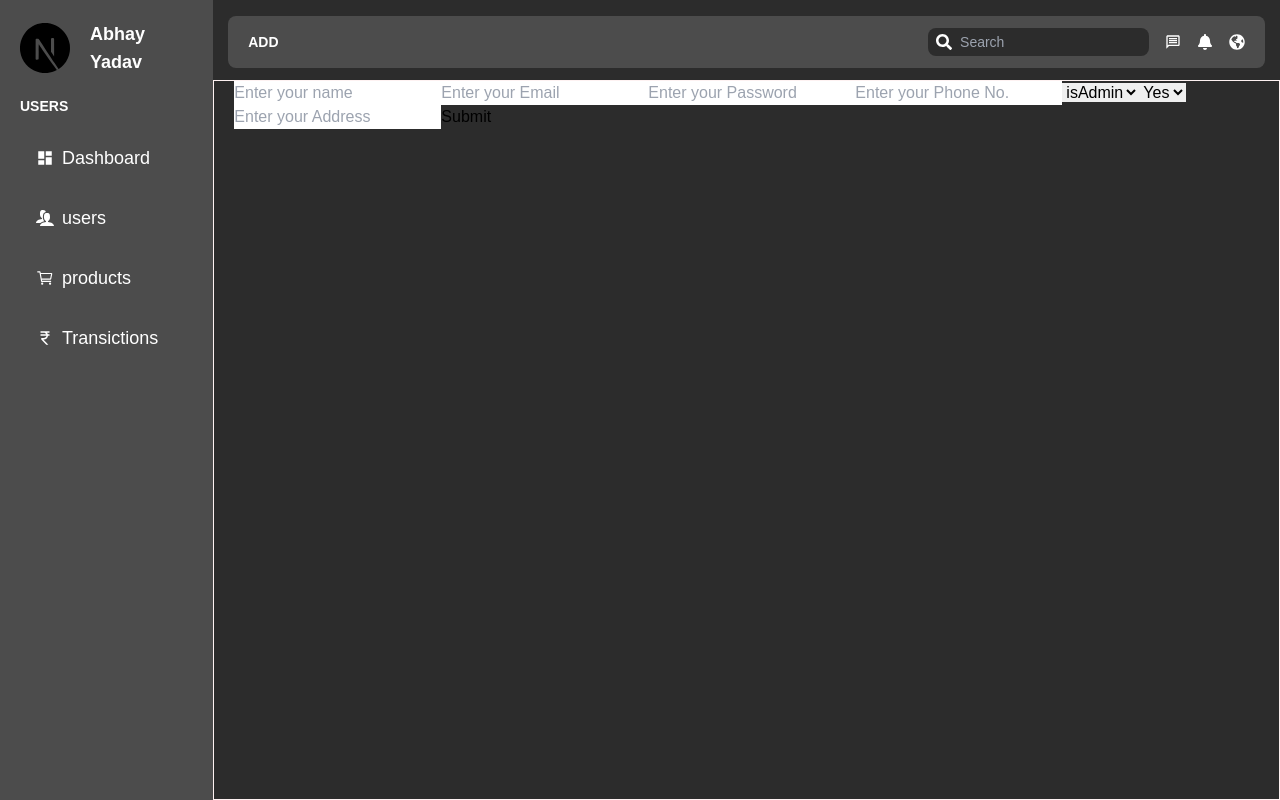
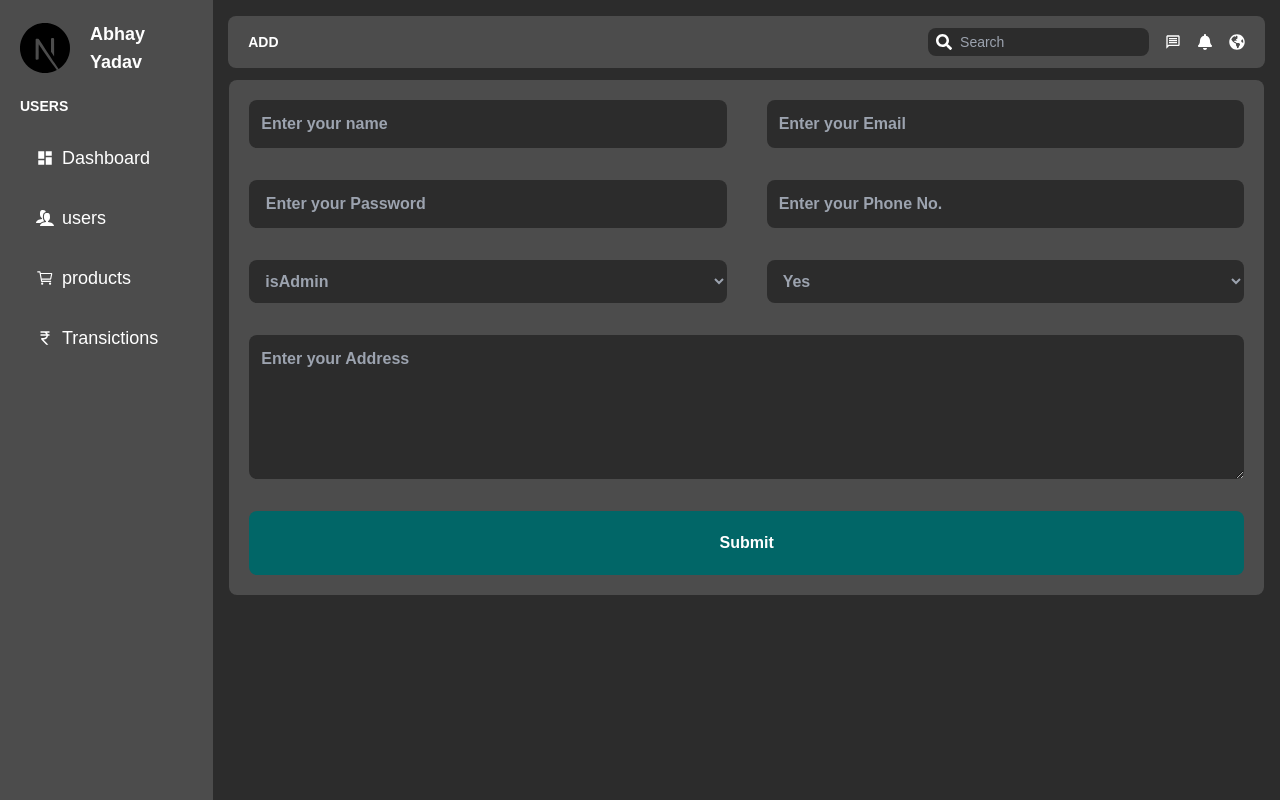
Before and after one commit to Abhay-yadav966/Admin_Dashboard-Next.js, a Next.js app: page /dashboard/users/add in a window 1280 px wide. Built offline with nearby package versions, Linux system fonts and the light colour scheme.

Commit message:
Add new Product Done!

```diff
--- /dev/null
+++ b/app/_components/core/Form.js
@@ -0,0 +1,141 @@
+"use client"
+import { useForm } from "react-hook-form";
+
+const Form = ({user}) => {
+
+    // use form hook
+    const {
+        register,
+        handleSubmit,
+        formState:{errors}
+    } = useForm();
+
+    // submit fn
+    const Submit = (data) => {
+        console.log("On submit -> ",data)
+    }
+
+  return (
+    <div>
+        <form className="bg-[#4c4c4c] rounded-lg p-5 flex flex-col gap-8 "
+            onSubmit={handleSubmit(Submit)}
+        >
+
+            <div className="w-full flex items-center justify-between gap-10" >
+                {/* username */}
+                <input
+                    type="text"
+                    placeholder={`${user ? "Enter your name" : "Enter the title"}`}
+                    {...register(`${ user ? "name" : "title"}`, {required:true})}
+                    className="p-3 text-[#9CA3AF] font-semibold outline-none bg-[#2c2c2c] rounded-lg w-[50%]"
+                />
+
+                {/* email // category*/}
+                {
+                    user ? (
+                            <input
+                                type="email"
+                                placeholder="Enter your Email"
+                                {...register("email", {required:true})}
+                                className="p-3 text-[#9CA3AF] font-semibold outline-none bg-[#2c2c2c] rounded-lg w-[50%] "
+                            />
+                    ) :
+                    (
+                        <select
+                            {...register("category", {required:true})}
+                            className="p-3 text-[#9CA3AF] font-semibold outline-none bg-[#2c2c2c] rounded-lg w-[50%] cursor-pointer"
+                        >
+                            <option value="">Choose a Category</option>
+                            <option value="kitchen">kitchen</option>
+                            <option value="phone">Phone</option>
+                            <option value="computer">Computer</option>
+                        </select>
+                    )
+                }
+            </div>
+
+            <div className="w-full flex items-center justify-between gap-10 " >
+                {/* Password */}
+                <input
+                    type={`${ user ? "password" : "text"}`}
+                    placeholder={` ${ user ? "Enter your Password" : "Enter the price"}`}
+                    {...register(`${ user ? "password" : "price"}`, {required:true})}
+                    className="p-3 text-[#9CA3AF] font-semibold outline-none bg-[#2c2c2c] rounded-lg w-[50%] "
+                />
+
+                {/* Phone No. */}
+                <input
+                    type="text"
+                    placeholder={`${ user ? "Enter your Phone No." : "Enter the Stock"}`}
+                    {...register(` ${ user ? "phone" : "stock"}`, {required:true})}
+                    className="p-3 text-[#9CA3AF] font-semibold outline-none bg-[#2c2c2c] rounded-lg w-[50%] "
+                />
+            </div>
+
+            <div className="w-full flex items-center justify-between gap-10 " >
+                {/* Admin DropDown // color */}
+                {
+                    user ? (
+                            <select
+                                {...register("isAdmin",{required:true})}
+                                className="p-3 text-[#9CA3AF] font-semibold outline-none bg-[#2c2c2c] rounded-lg w-[50%] cursor-pointer"
+                            >
+                                <option value="true">isAdmin</option>
+                                <option value="true">Yes</option>
+                                <option value="false">No</option>
+                            </select>
+                    ) :
+                    (
+                        <input
+                            type="text"
+                            {...register("color", {required:true})}
+                            placeholder="Enter the Color"
+                            className="p-3 text-[#9CA3AF] font-semibold outline-none bg-[#2c2c2c] rounded-lg w-[50%]"
+                        />
+                    )
+                }
+
+                {/* Active Dropdown // size */}
+
+                {
+                    user ? (
+                        <select
+                            {...register("active", {required:true})}
+                            className="p-3 text-[#9CA3AF] font-semibold outline-none bg-[#2c2c2c] rounded-lg w-[50%] cursor-pointer"
+                        >
+                            <option value="true">Yes</option>
+                            <option value="false">No</option>
+                        </select>
+                    ) :
+                    (
+                        <input
+                            type="text"
+                            {...register("size", {required:true})}
+                            placeholder="Enter the size"
+                            className="p-3 text-[#9CA3AF] font-semibold outline-none bg-[#2c2c2c] rounded-lg w-[50%]"
+                        />
+                    )
+                }
+            </div>
+
+            {/* address */}
+            <textarea
+                rows={5}
+                placeholder={`${ user ? "Enter your Address" : "Enter the Description"}`}
+                {...register(`${ user ? "address" : "description"}`, {required:true})}
+                className="p-3 text-[#9CA3AF] font-semibold outline-none bg-[#2c2c2c] rounded-lg"
+            />
+
+            {/* button */}
+            <button
+                className="text-white font-semibold p-5 rounded-lg bg-[#016667]"
+                type="submit"
+            >
+                Submit
+            </button>
+        </form>
+    </div>
+  )
+}
+
+export default Form;
--- /dev/null
+++ b/app/dashboard/products/add/page.js
@@ -0,0 +1,12 @@
+import React from 'react'
+import Form from '@/app/_components/core/Form';
+
+const page = () => {
+  return (
+    <div className='overflow-auto min-h-full px-5 w-full' >
+        <Form/>
+    </div>
+  )
+}
+
+export default page;
--- a/app/dashboard/products/page.js
+++ b/app/dashboard/products/page.js
@@ -1,5 +1,6 @@
 import Image from 'next/image'
 import Logo from '../../_assets/Laptop.png'
+import Link from 'next/link'
 
 
 const productPage = () => {
@@ -7,9 +8,11 @@ const productPage = () => {
     <div className="px-4 overflow-auto min-h-full w-full" >
       <div className="flex flex-col gap-5" >
         {/* button */}
-        <button className="uppercase w-fit text-white text-sm bg-slate-500 px-2 py-1 rounded font-semibold" >
-          Add New
-        </button>
+        <Link href={'/dashboard/products/add'} >
+          <button className="uppercase w-fit text-white text-sm bg-slate-500 px-2 py-1 rounded font-semibold" >
+            Add New
+          </button>
+        </Link>
 
         {/* table */}
         <table className="w-full">
--- a/app/dashboard/users/add/page.js
+++ b/app/dashboard/users/add/page.js
@@ -1,76 +1,11 @@
-'use client'
-import { useForm } from "react-hook-form";
+import Form from "@/app/_components/core/Form";
+
 
 const addUserPage = () => {
 
-    const {
-        register,
-        handleSubmit,
-        formState:{errors}
-    } = useForm();
-
   return (
-    <div className="border border-red-50 px-5 overflow-auto min-h-full w-full" >
-        <form className="" >
-            {/* username */}
-            <input
-                type="text"
-                placeholder="Enter your name"
-                {...register("name", {required:true})}
-            />
-
-            {/* email */}
-            <input
-                type="email"
-                placeholder="Enter your Email"
-                {...register("email", {required:true})}
-            />
-
-            {/* Password */}
-            <input
-                type="password"
-                placeholder="Enter your Password"
-                {...register("password", {required:true})}
-            />
-
-            {/* Phone No. */}
-            <input
-                type="text"
-                placeholder="Enter your Phone No."
-                {...register("phone", {required:true})}
-            />
-
-            {/* Admin DropDown */}
-            <select
-                {...register("isAdmin",{required:true})}
-            >
-                <option value="true">isAdmin</option>
-                <option value="true">Yes</option>
-                <option value="false">No</option>
-            </select>
-
-            {/* Active Dropdown */}
-            <select
-                {...register("active", {required:true})}
-            >
-                <option value="true">Yes</option>
-                <option value="false">No</option>
-            </select>
-
-            {/* address */}
-            <input
-                type="text"
-                placeholder="Enter your Address"
-                {...register("address", {required:true})}
-            />
-
-            {/* button */}
-            <button
-                className=""
-            >
-                Submit
-            </button>
-        </form>
+    <div className=" px-4 overflow-auto min-h-full w-full" >
+        <Form user={true} />
     </div>
   )
 }
```
